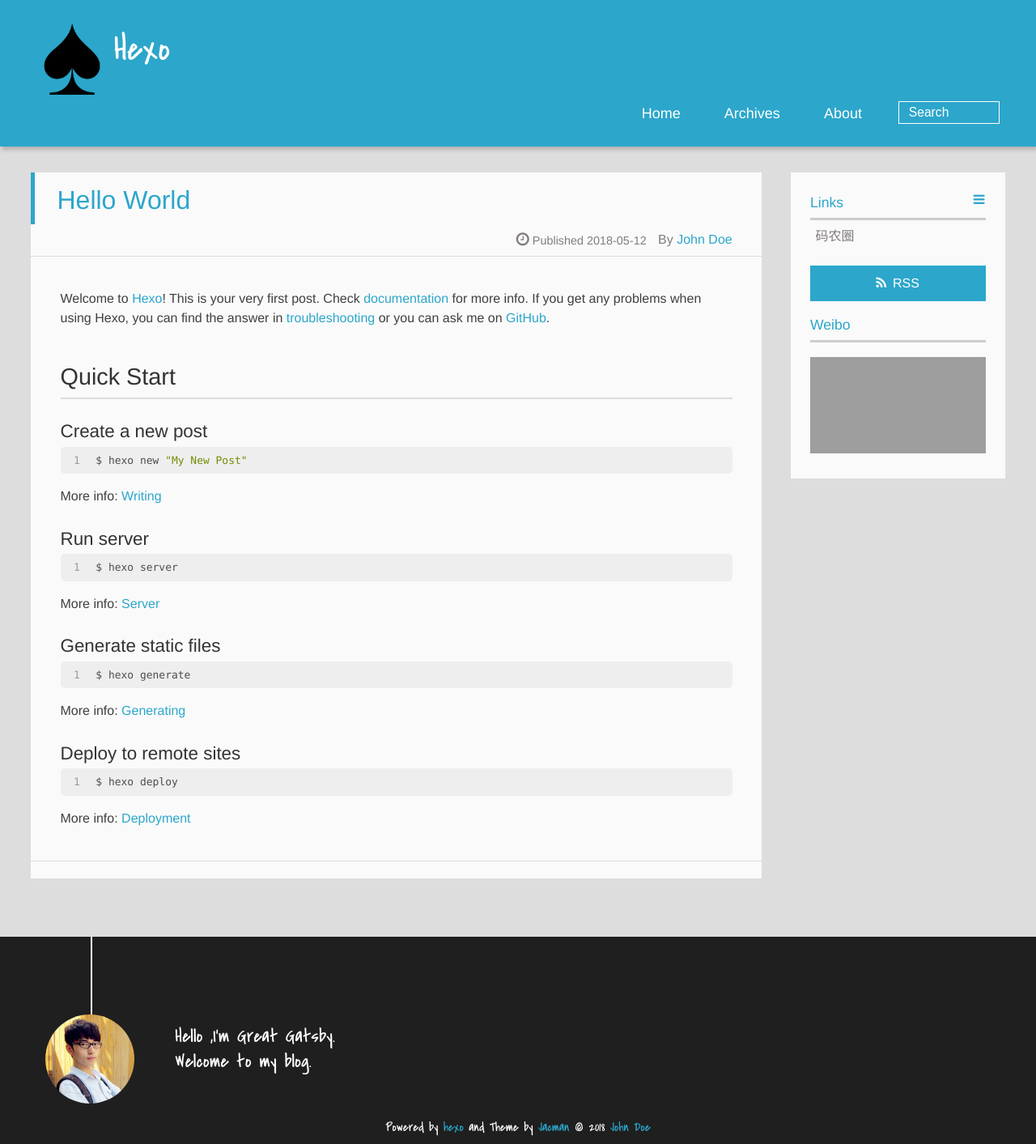
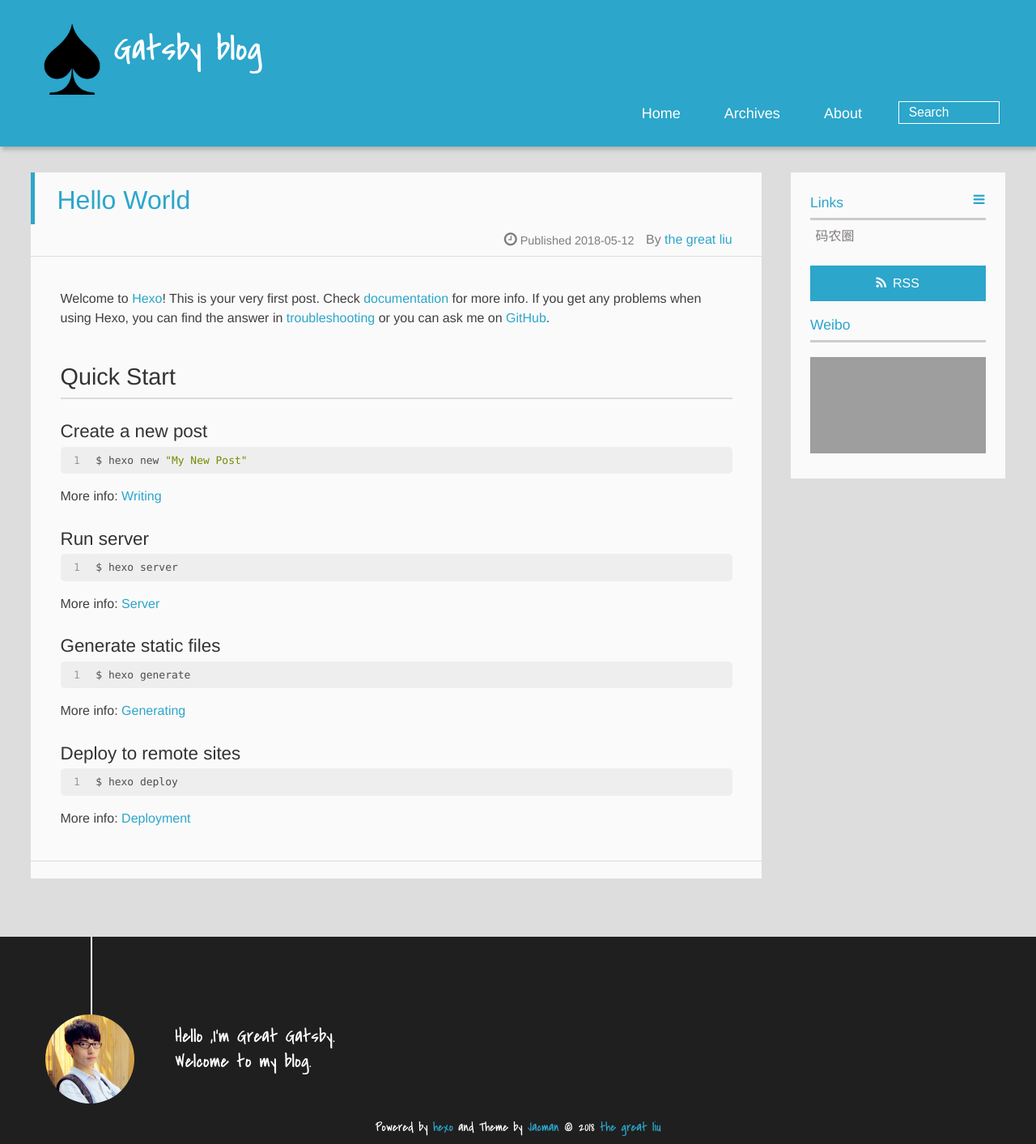
Before and after one commit to lv1234/lv1234.github.i, a plain HTML site: page index.html in a window 1280 px wide. Shown: the whole page at 81% size. Drawn offline with Linux system fonts and the light colour scheme; grey boxes are pictures that could not be loaded.

Commit message:
Site updated: 2018-05-13 01:01:15

```diff
--- a/index.html
+++ b/index.html
@@ -4,23 +4,23 @@
 <head>
   <meta charset="UTF-8">
 
-    <title>Hexo</title>
+    <title>Gatsby blog</title>
     <meta name="viewport" content="width=device-width, initial-scale=1,user-scalable=no">
 
-    <meta name="author" content="John Doe">
+    <meta name="author" content="the great liu">
 
 
 
     <meta property="og:type" content="website">
-<meta property="og:title" content="Hexo">
+<meta property="og:title" content="Gatsby blog">
 <meta property="og:url" content="http://yoursite.com/index.html">
-<meta property="og:site_name" content="Hexo">
+<meta property="og:site_name" content="Gatsby blog">
 <meta property="og:locale" content="default">
 <meta name="twitter:card" content="summary">
-<meta name="twitter:title" content="Hexo">
+<meta name="twitter:title" content="Gatsby blog">
 
 
-    <link rel="alternative" href="/atom.xml" title="Hexo" type="application/atom+xml">
+    <link rel="alternative" href="/atom.xml" title="Gatsby blog" type="application/atom+xml">
 
 
     <link rel="icon" href="/img/favicon.ico">
@@ -38,11 +38,11 @@
 <div>
 
 			<div id="imglogo">
-				<a href="/"><img src="/img/logo.png" alt="Hexo" title="Hexo"/></a>
+				<a href="/"><img src="/img/logo.png" alt="Gatsby blog" title="Gatsby blog"/></a>
 			</div>
 
 			<div id="textlogo">
-				<h1 class="site-name"><a href="/" title="Hexo">Hexo</a></h1>
+				<h1 class="site-name"><a href="/" title="Gatsby blog">Gatsby blog</a></h1>
 				<h2 class="blog-motto"></h2>
 			</div>
 			<div class="navbar"><a class="navbutton navmobile" href="#" title="Menu">
@@ -83,7 +83,7 @@
   </h1>
   <p class="article-author">By
 
-		<a href="/about" title="John Doe" target="_blank" itemprop="author">John Doe</a>
+		<a href="/about" title="the great liu" target="_blank" itemprop="author">the great liu</a>
 
   <p class="article-time">
     <time datetime="2018-05-11T16:54:24.595Z" itemprop="datePublished"> Published 2018-05-12</time>
@@ -206,7 +206,7 @@
 		<p class="copyright">
 		Powered by <a href="http://hexo.io" target="_blank" title="hexo">hexo</a> and Theme by <a href="https://github.com/wuchong/jacman" target="_blank" title="Jacman">Jacman</a> © 2018
 
-		<a href="/about" target="_blank" title="John Doe">John Doe</a>
+		<a href="/about" target="_blank" title="the great liu">the great liu</a>
 
 
 		</p>
```
Also changed, not shown: 2018/05/12/hello-world/index.html (+9 -9 lines), archives/2018/05/index.html (+9 -9 lines), archives/2018/index.html (+9 -9 lines), archives/index.html (+9 -9 lines).
